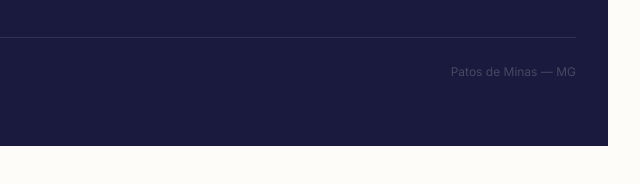
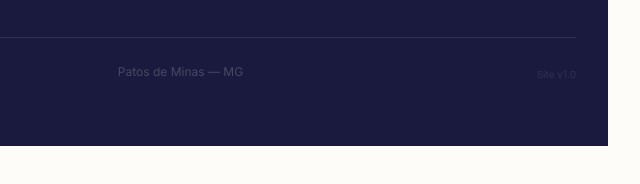
Before and after one commit to sanoalimentosltda-lgtm/site-sano-alimentos, a plain HTML site: page index.html in a window 1280 px wide. Shown: the part 8661-8845 px from the top of the page, 640-1280 px from the left. Drawn offline with nearby package versions, Linux system fonts and the light colour scheme; a web font is replaced by a local one.

Commit message:
Atualizacao forçada do site

```diff
--- a/index.html
+++ b/index.html
@@ -582,7 +582,7 @@
       </div>
       <div class="border-t border-white/10 mt-10 pt-6 flex flex-col md:flex-row items-center justify-between gap-3">
         <p class="text-white/30 text-sm">&copy; 2026 Sano Alimentos LTDA. Todos os direitos reservados.</p>
-        <p class="text-white/20 text-xs">Patos de Minas — MG</p>
+        <p class="text-white/20 text-xs">Patos de Minas — MG</p><p class="text-white/10 text-[10px] mt-1">Site v1.0</p>
       </div>
     </div>
   </footer>
```
